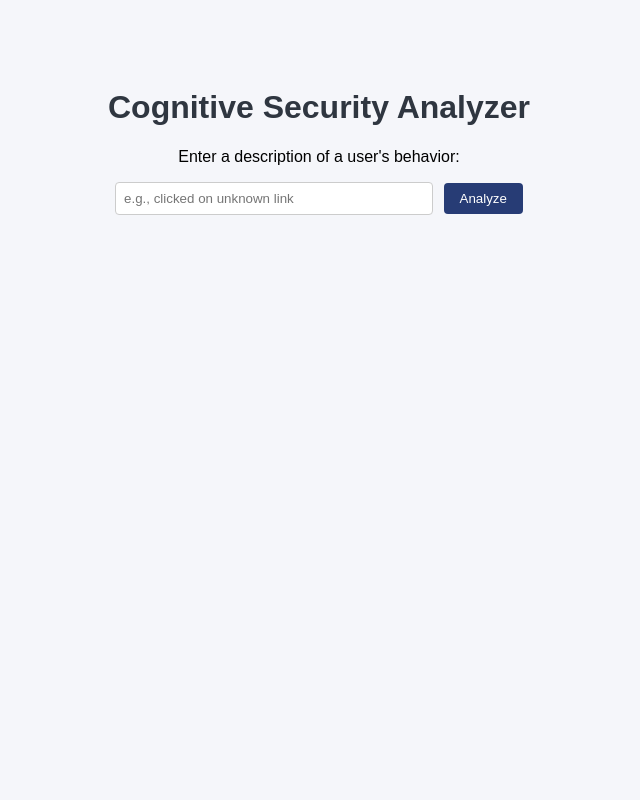
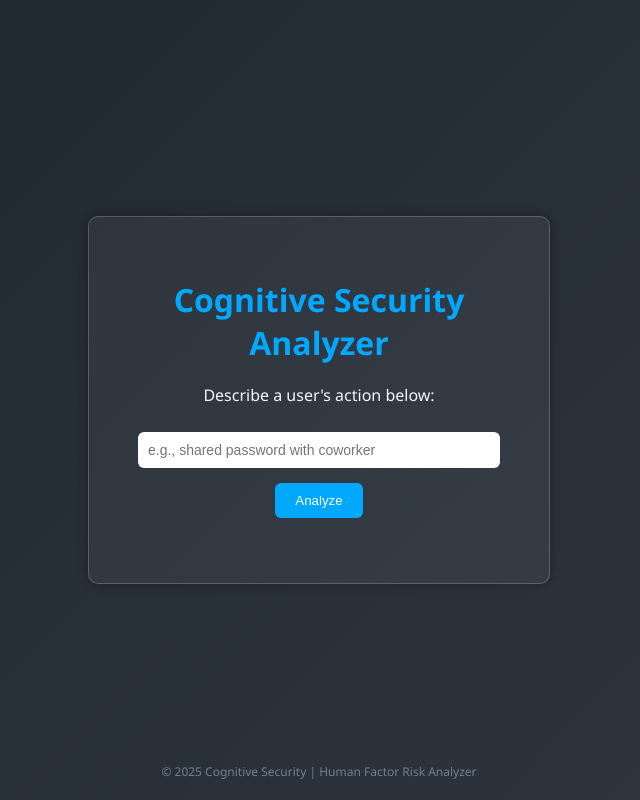
Before and after one commit to azinshahi/cognitive-security-analyzer, a plain HTML site: page index.html in a window 1280 px wide. Shown: the whole page, without its empty margins (321-961 px from the left). Drawn offline with Linux system fonts and the light colour scheme.

Commit message:
Revamp index.html styling and structure
Updated styles for better visual appeal and user experience.

```diff
--- a/index.html
+++ b/index.html
@@ -5,47 +5,76 @@
     <title>Cognitive Security Analyzer</title>
     <style>
         body {
-            font-family: Arial, sans-serif;
-            background: #f5f6fa;
-            text-align: center;
-            padding-top: 60px;
+            font-family: "Segoe UI", Arial, sans-serif;
+            background: linear-gradient(135deg, #1e272e, #2f3640);
+            color: #f5f6fa;
+            display: flex;
+            flex-direction: column;
+            align-items: center;
+            justify-content: center;
+            height: 100vh;
+            margin: 0;
         }
         h1 {
-            color: #2f3640;
+            margin-bottom: 20px;
+            color: #00a8ff;
+        }
+        .analyzer-box {
+            background: rgba(255, 255, 255, 0.05);
+            border: 1px solid rgba(255, 255, 255, 0.2);
+            border-radius: 10px;
+            padding: 40px;
+            width: 380px;
+            text-align: center;
+            box-shadow: 0 0 10px rgba(0,0,0,0.3);
         }
         input {
-            padding: 8px;
-            width: 300px;
-            border: 1px solid #ccc;
-            border-radius: 4px;
+            padding: 10px;
+            width: 90%;
+            border: none;
+            border-radius: 6px;
+            outline: none;
+            margin-top: 10px;
+            font-size: 14px;
         }
         button {
-            padding: 8px 16px;
-            margin-left: 6px;
-            background-color: #273c75;
+            padding: 10px 20px;
+            margin-top: 15px;
+            background-color: #00a8ff;
             color: white;
             border: none;
-            border-radius: 4px;
+            border-radius: 6px;
             cursor: pointer;
+            transition: 0.2s;
         }
         button:hover {
-            background-color: #40739e;
+            background-color: #0097e6;
         }
         #result {
             margin-top: 25px;
             font-weight: bold;
-            color: #192a56;
+            color: #fbc531;
+        }
+        footer {
+            position: absolute;
+            bottom: 20px;
+            font-size: 12px;
+            color: #718093;
         }
     </style>
 </head>
 <body>
-    <h1>Cognitive Security Analyzer</h1>
-    <p>Enter a description of a user's behavior:</p>
+    <div class="analyzer-box">
+        <h1>Cognitive Security Analyzer</h1>
+        <p>Describe a user's action below:</p>
 
-    <input type="text" id="userInput" placeholder="e.g., clicked on unknown link">
-    <button onclick="runAnalysis()">Analyze</button>
+        <input type="text" id="userInput" placeholder="e.g., shared password with coworker">
+        <button onclick="runAnalysis()">Analyze</button>
 
-    <p id="result"></p>
+        <p id="result"></p>
+    </div>
+
+    <footer>© 2025 Cognitive Security | Human Factor Risk Analyzer</footer>
 
     <script src="scripts/main.js"></script>
 </body>
```
